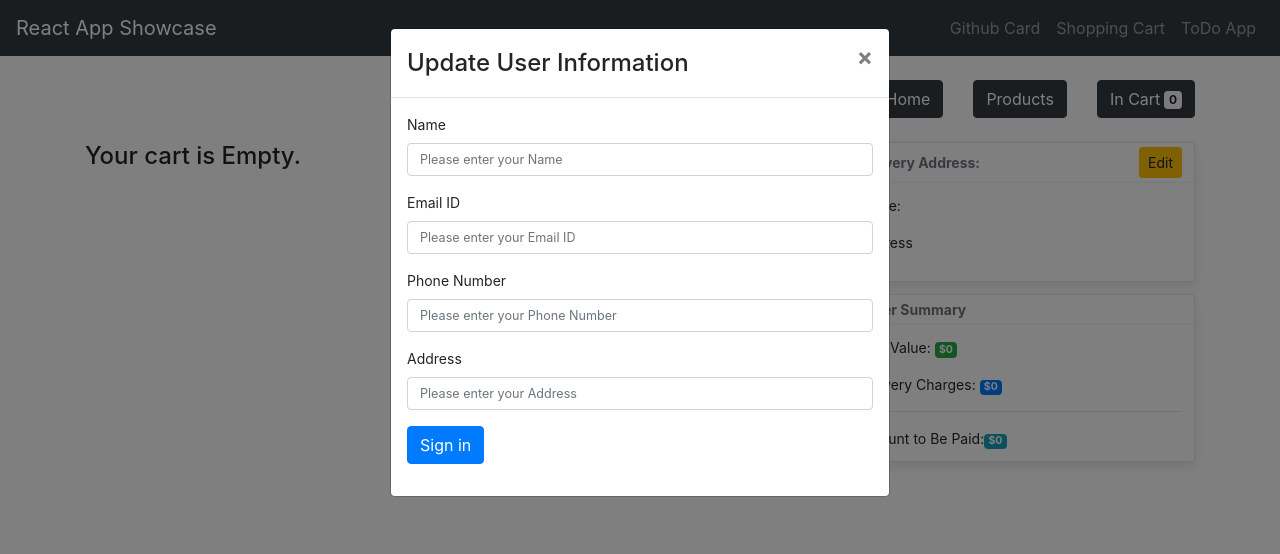
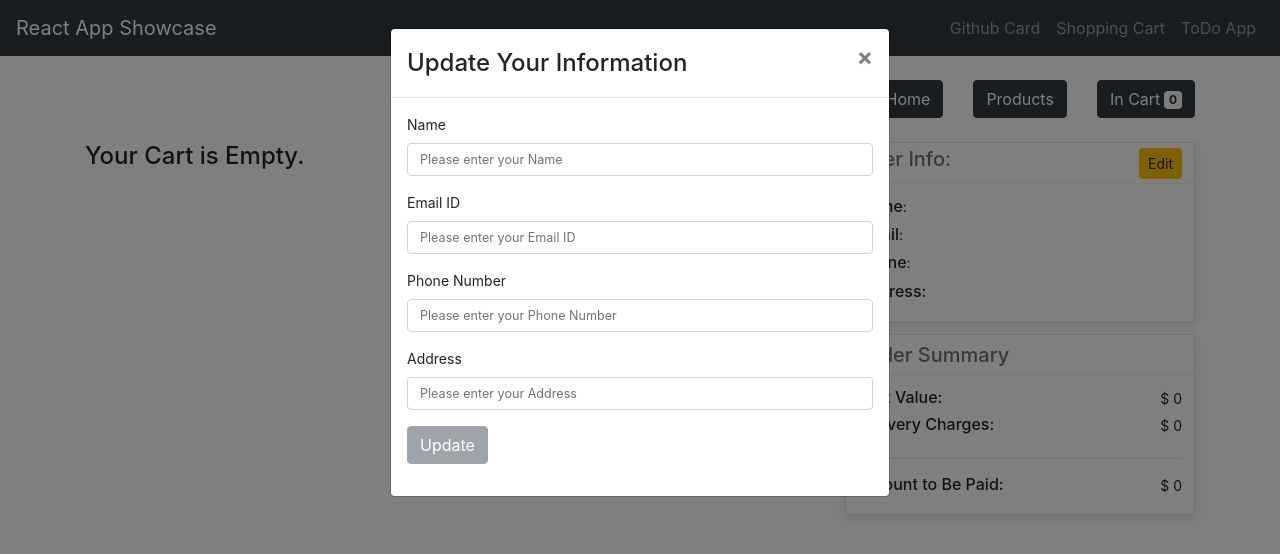
Before and after one commit to ershubgupta/React-Showcase, a React (Create React App) app: page /shopping-cart/cart in a window 1280 px wide. Both pictures are taken after a click on the button "Edit". Shown: the top 554 px of the page. Built offline with nearby package versions, Linux system fonts and the light colour scheme.

Commit message:
completed cart and checkout functionality

```diff
--- a/src/ShoppingCart/AddToCart.jsx
+++ b/src/ShoppingCart/AddToCart.jsx
@@ -1,8 +1,7 @@
 import { Button } from 'react-bootstrap';
-import React, { useState } from 'react'
+import React from 'react'
 
 export default function AddToCart(props) {
-  // const [btnstate, setBtnState] = useState(false)
   function addToCart(prodDetail, updateCart) {
     console.log(prodDetail);
     props.getcart(prodDetail);
--- a/src/ShoppingCart/Address.jsx
+++ b/src/ShoppingCart/Address.jsx
@@ -1,11 +1,14 @@
 import React, { useState } from "react";
-import { Button, Col, Container, Form, Modal, Row } from "react-bootstrap";
+import { Button, Form, Modal } from "react-bootstrap";
 
 export default function Address(props) {
-  // const {updatedUserDetails } = props;
   const addressProps = Object.assign({}, props);
   delete addressProps.updatedDetails;
-  const [userInfo, setUserInfo] = useState([]);
+  delete addressProps.userDetials;
+
+  const [userInfo, setUserInfo] = useState(props.userDetials);
+  const [error, setError] = useState(true);
+
   const formFields = [
     {
       field_name: "Name",
@@ -24,31 +27,29 @@ export default function Address(props) {
       field_id: "address",
     },
   ];
+
   const handleSubmit = (event) => {
     event.preventDefault();
-    // setUserInfo((i) => [...i, (info[event.target.id] = event.target.value)]);
-    // setUserInfo((arr) => [...arr, `${arr.length}`]);
     addressProps.onHide(true);
-    console.log(userInfo);
+    localStorage.setItem("User_Info", JSON.stringify(userInfo));
     props.updatedDetails(userInfo);
-    // console.log(info);
+    setError(true);
   };
 
   const onValueChange = (event) => {
-    setUserInfo((arr) => ([ ...arr, [event.target.id]= event.target.value]));
-    // console.log(userInfo);
-    // console.log(event.target.value);
-    // console.log(event.target.id);
-    // setUserInfo((i) => console.log(i.info['name']));
-    // setUserInfo((i) => console.log(Object.keys(i.info)));
-    // console.log(info);
+    if (event.target.value === "") {
+      setError(true);
+    } else {
+      setError(false);
+      setUserInfo({ ...userInfo, [event.target.name]: event.target.value });
+    }
   };
   return (
     <>
       <Modal {...addressProps} aria-labelledby="contained-modal-title-vcenter">
         <Modal.Header closeButton>
           <Modal.Title id="contained-modal-title-vcenter">
-            Update User Information
+            Update Your Information
           </Modal.Title>
         </Modal.Header>
         <Modal.Body className="show-grid">
@@ -58,9 +59,12 @@ export default function Address(props) {
                 <Form.Label>{field.field_name}</Form.Label>
                 <Form.Control
                   type="text"
-                  // ref={React.createRef}
+                  name={field.field_id}
                   onChange={onValueChange}
-                  placeholder={"Please enter your " + field.field_name}
+                  placeholder={
+                    userInfo[field.field_id] ??
+                    "Please enter your " + field.field_name
+                  }
                   style={{ fontSize: "90%" }}
                 />
               </Form.Group>
@@ -68,18 +72,15 @@ export default function Address(props) {
             <Form.Group>
               <Button
                 type="submit"
-                // onClick={props.onHide}
+                onClick={props.onHide}
+                disabled={error}
+                className={error ? "btn-secondary" : ""}
               >
-                Sign in
+                Update
               </Button>
-              {/* <Col sm={{ span: 10, offset: 2 }}>
-              </Col> */}
             </Form.Group>
           </Form>
         </Modal.Body>
-        {/* <Modal.Footer>
-          <Button onClick={props.onHide}>Update</Button>
-        </Modal.Footer> */}
       </Modal>
     </>
   );
--- a/src/ShoppingCart/Cart.jsx
+++ b/src/ShoppingCart/Cart.jsx
@@ -4,7 +4,6 @@ import {
   Badge,
   Button,
   Col,
-  Form,
   Image,
   Row,
   Toast,
@@ -12,37 +11,41 @@ import {
   ToastHeader,
 } from "react-bootstrap";
 import Address from "./Address";
+import UserDetail from "./UserDetail";
+import OrderSummary from "./OrderSummary";
 
 export default function Cart(props) {
   const [productList, setProductList] = useState([]);
   const [cartPrize, setCartPrize] = useState([0]);
   const [paymentAmount, setPaymentAmount] = useState(0);
-  const [userDetials, setUserDetials] = useState([]);
+  const [userDetials, setUserDetials] = useState(() => {
+    try {
+      return JSON.parse(localStorage.getItem("User_Info")) ?? [];
+    } catch {
+      return "there is some error";
+    }
+  });
   const [userDetialsModal, setUserDetialsModal] = useState(false);
+  const [orderStatus, setOrderStatus] = useState(false);
 
+  const { addedInCart, resetCart } = props;
   useEffect(() => {
-    setProductList(props.addedInCart);
-    // setCartPrize((currVal) => [...currVal, productList.map((i) => i.price)]);
+    setProductList(addedInCart);
     setCartPrize(productList.map((i) => i.price));
     const amount =
       productList.map((i) => i.price).length > 0
         ? productList.map((i) => i.price).reduce((total, num) => total + num)
         : 0;
     setPaymentAmount(amount);
-
-    // console.log(amount);
-    // console.log(productList.map((i) => i.price));
-    // console.log(amount.reduce((total, num) => total + num));
-    return () => {
-      setProductList(props.addedInCart);
-    };
-  }, [props.addedInCart, productList, setPaymentAmount]);
+  }, [addedInCart, productList, setPaymentAmount, orderStatus]);
 
   const updatedUserDetails = (info) => {
     setUserDetials(info);
-    console.log(info)
-    // console.log(userDetials)
-  }
+  };
+  const orderConfirmation = () => {
+    setOrderStatus(true);
+    resetCart([]);
+  };
 
   const box_shadown = {
     // boxShadow: "0 0 1px 1px #00000026",
@@ -53,12 +56,26 @@ export default function Cart(props) {
     <>
       <Row>
         <Col md={8}>
+          {orderStatus ? (
+            <Row>
+              <Col>
+                <h3 className="text-center">Thanks for shopping with us.</h3>
+                <h5 className="text-center mb-3">
+                  Your order is booked and we will deliver your order on below
+                  Address
+                </h5>
+                <Toast className="mx-auto">
+                  <ToastBody>{userDetials.address}</ToastBody>
+                </Toast>
+              </Col>
+            </Row>
+          ) : (
             <Row>
               {productList === null ||
               productList === undefined ||
               productList.length < 1 ? (
                 <Col xs={12} md={6}>
-                <h4>Your cart is Empty.</h4>
+                  <h4>Your Cart is Empty.</h4>
                 </Col>
               ) : (
                 <>
@@ -108,11 +125,12 @@ export default function Cart(props) {
                 </>
               )}
             </Row>
+          )}
         </Col>
         <Col md={4}>
           <Toast>
             <ToastHeader closeButton={false}>
-              <b className="mr-auto">Delivery Address:</b>
+              <h5 className="mr-auto">User Info:</h5>
               <Button
                 size="sm"
                 variant="warning"
@@ -121,46 +139,36 @@ export default function Cart(props) {
                 Edit
               </Button>
               <Address
-                // show={userDetialsModal}
                 show={userDetialsModal}
                 onHide={() => setUserDetialsModal(false)}
+                userDetials={userDetials}
                 updatedDetails={updatedUserDetails}
               />
             </ToastHeader>
             <ToastBody>
-              <p>Name:{userDetials}</p>
-              <p>Address</p>
+              <UserDetail userDetials={userDetials} />
+            </ToastBody>
+          </Toast>
+
+          <OrderSummary
+            cartPrize={cartPrize}
+            paymentAmount={paymentAmount}
+            orderStatus={orderStatus}
+          />
+
           {cartPrize.length > 0 ? (
-                <Button variant="success" size="sm" className="mb-3 ml-auto">
-                  Checkout
+            <Button
+              variant="success"
+              size="sm"
+              className="w-100"
+              disabled={false || userDetials.length === 0}
+              onClick={orderConfirmation}
+            >
+              Click to Checkout
             </Button>
           ) : (
             ""
           )}
-            </ToastBody>
-          </Toast>
-
-          <Toast>
-            <ToastHeader closeButton={false}>
-              <b>Order Summary</b>
-            </ToastHeader>
-            <ToastBody>
-              <p>
-                Cart Value: <Badge variant="success">${paymentAmount}</Badge>
-              </p>
-              <p>
-                Delivery Charges:{" "}
-                <Badge variant="primary">${cartPrize.length > 0 ? 5 : 0}</Badge>
-              </p>
-              <hr className="hr" />
-              <p className="mb-0">
-                Amount to Be Paid:
-                <Badge variant="info">
-                  ${cartPrize.length > 0 ? paymentAmount + 5 : 0}
-                </Badge>
-              </p>
-            </ToastBody>
-          </Toast>
         </Col>
       </Row>
     </>
--- a/src/ShoppingCart/Home.jsx
+++ b/src/ShoppingCart/Home.jsx
@@ -1,6 +1,6 @@
-import React, { Component, useEffect, useState } from "react";
-import { Badge, Button, Col, Nav, Row } from "react-bootstrap";
-import { Route, Switch, useRouteMatch } from "react-router";
+import React, { useEffect, useState } from "react";
+import { Col, Row } from "react-bootstrap";
+import { Route, Switch } from "react-router";
 import { Link } from "react-router-dom";
 import Cart from "./Cart";
 import MiniCart from "./MiniCart";
@@ -8,62 +8,28 @@ import ProductDetail from "./ProductDetail";
 import ProductList from "./ProductList";
 
 export default function Home() {
-  // constructor(props) {
-  //   super(props);
-
-  //   this.state = {
-  //     category: "products",
-  //     cart: [],
-  //   };
-
-  // }
-  const [category, setCategory] = useState("products")
-  // const [cart, setCart] = useState(() =>
-  //   JSON.parse(localStorage.getItem("Cart"))
-  // );
-  const [cart, setCart] = useState(()=> {
+  const [category, setCategory] = useState("products");
+  const [cart, setCart] = useState(() => {
     try {
       return JSON.parse(localStorage.getItem("Cart")) ?? [];
     } catch {
-      return "there is some error"
+      return "there is some error";
     }
-  }
-    // localStorage.getItem("Cart") === null
-    // || localStorage.getItem("Cart") === undefined
-    // || localStorage.getItem("Cart") === ''
-    //   ? []
-    //   : JSON.parse(localStorage.getItem("Cart"))
-  );
-// ()=> JSON.parse(localStorage.getItem("Cart"))
+  });
   const getCategory = (cat) => {
     setCategory(cat);
-  }
+  };
 
   const getcart = (cartValue) => {
-    // console.log(JSON.parse(localStorage.getItem("Cart")));
-    // let newCart = [...cart, cart];
-    // setCart((prevItems) => [...prevItems, cart]);
-    setCart([...cart,cartValue]);
-    // setCart((prevItems) => console.log([prevItems]));
-    // console.log("hello",cartValue);
-    // setCart(newCart);
-    // setCart((prevCart) => ({
-    //   cart:  [...prevCart.cart, cart],
-    // }));
-  }
-
+    setCart([...cart, cartValue]);
+  };
+  const onCheckout = (cartStatus) => {
+    setCart(cartStatus);
+  };
 
   useEffect(() => {
-    localStorage.setItem("Cart", JSON.stringify(cart))
-    // return () => {
-    //   cleanup
-    // }
-  }, [cart])
-
-  // render() {
-    // let { path, url } = useRouteMatch();
-    // console.log('in home',this.state.category)
-    // console.log("in home", this.state.cart);
+    localStorage.setItem("Cart", JSON.stringify(cart));
+  }, [cart]);
   return (
     <>
       <Row className="justify-content-end mb-4">
@@ -85,13 +51,10 @@ export default function Home() {
       </Row>
       <Switch>
         <Route exact path="/shopping-cart/products/:id">
-            <ProductDetail
-              getcart={getcart}
-              updateCart={cart}
-            />
+          <ProductDetail getcart={getcart} updateCart={cart} />
         </Route>
         <Route path="/shopping-cart/cart">
-            <Cart addedInCart = {cart} />
+          <Cart addedInCart={cart} resetCart={onCheckout} />
         </Route>
         <Route path="/shopping-cart/products">
           <ProductList
@@ -100,11 +63,8 @@ export default function Home() {
             updateCart={cart}
           />
         </Route>
-          <Route path="/shopping-cart">
-            home page
-          </Route>
+        <Route path="/shopping-cart">home page</Route>
       </Switch>
     </>
   );
 }
-// }
--- a/src/ShoppingCart/MiniCart.jsx
+++ b/src/ShoppingCart/MiniCart.jsx
@@ -5,8 +5,6 @@ export default function MiniCart(props) {
   return (
     <Button variant="dark">
       In Cart
-      {/* {"herer" + props.setCart}
-      {props.setCart === null} */}
       {props.setCart !== null &&
       props.setCart !== undefined &&
       props.setCart !== "" ? (
--- /dev/null
+++ b/src/ShoppingCart/OrderSummary.jsx
@@ -0,0 +1,41 @@
+import React from 'react'
+import { Col, Row, Toast, ToastBody, ToastHeader } from 'react-bootstrap';
+
+export default function OrderSummary(props) {
+  return (
+    <Toast>
+      <ToastHeader closeButton={false}>
+        <h5 className="mb-0 py-1">Order Summary</h5>
+      </ToastHeader>
+      <ToastBody>
+        <Row className="justify-content-between">
+          <Col xs="auto">
+            <h6>Cart Value:</h6>
+          </Col>
+          <Col xs="auto">
+            $ {props.paymentAmount}
+          </Col>
+        </Row>
+        <Row className="justify-content-between">
+          <Col xs="auto">
+            <h6>Delivery Charges:</h6>
+          </Col>
+          <Col xs="auto">
+            $ {props.cartPrize.length > 0 && !props.orderStatus ? 5 : 0}
+          </Col>
+        </Row>
+        <hr className="hr" />
+        <Row className="justify-content-between">
+          <Col xs="auto">
+            <h6> Amount to Be Paid:</h6>
+          </Col>
+          <Col xs="auto">
+            $ {props.cartPrize.length > 0
+              ? props.paymentAmount + 5
+              : props.paymentAmount}
+          </Col>
+        </Row>
+      </ToastBody>
+    </Toast>
+  );
+}
--- a/src/ShoppingCart/ProductCard.jsx
+++ b/src/ShoppingCart/ProductCard.jsx
@@ -1,19 +1,15 @@
 import React from 'react';
 import {Link, useParams} from "react-router-dom";
-import { Badge, Button, Col, Image, Row } from 'react-bootstrap';
+import { Col, Image, Row } from 'react-bootstrap';
 import AddToCart from './AddToCart';
 
 export default function ProductCard(props) {
-  const {prodID} = useParams()
 
   const productDetails = props.productdetails;
   return (
     <Col xs={12} md={6} lg={4} className="mb-5">
       <Row className="align-items-center">
         <Col xs={4}>
-          {/* <Badge pill variant="primary">
-            Primary
-          </Badge> */}
           <Image src={productDetails.image} rounded className="img-fluid" />
         </Col>
         <Col>
--- /dev/null
+++ b/src/ShoppingCart/UserDetail.jsx
@@ -0,0 +1,21 @@
+import React from 'react'
+
+export default function UserDetail(props) {
+  const userDetials = props.userDetials;
+  return (
+    <>
+      <div>
+        <h6 className="d-inline-block">Name</h6>: {userDetials.name}
+      </div>
+      <div>
+        <h6 className="d-inline-block">Email</h6>: {userDetials.email}
+      </div>
+      <div>
+        <h6 className="d-inline-block">Phone</h6>: {userDetials.phone}
+      </div>
+      <div>
+        <h6 className="d-inline-block">Address:</h6> {userDetials.address}
+      </div>
+    </>
+  );
+}
```
Also changed, not shown: src/ShoppingCart/ProductDetail.jsx (+1 -10 lines), src/ShoppingCart/ProductFilter.jsx (+4 -12 lines), src/ShoppingCart/ProductList.jsx (+0 -23 lines). Lines whose indentation alone changed are shown as unchanged.
